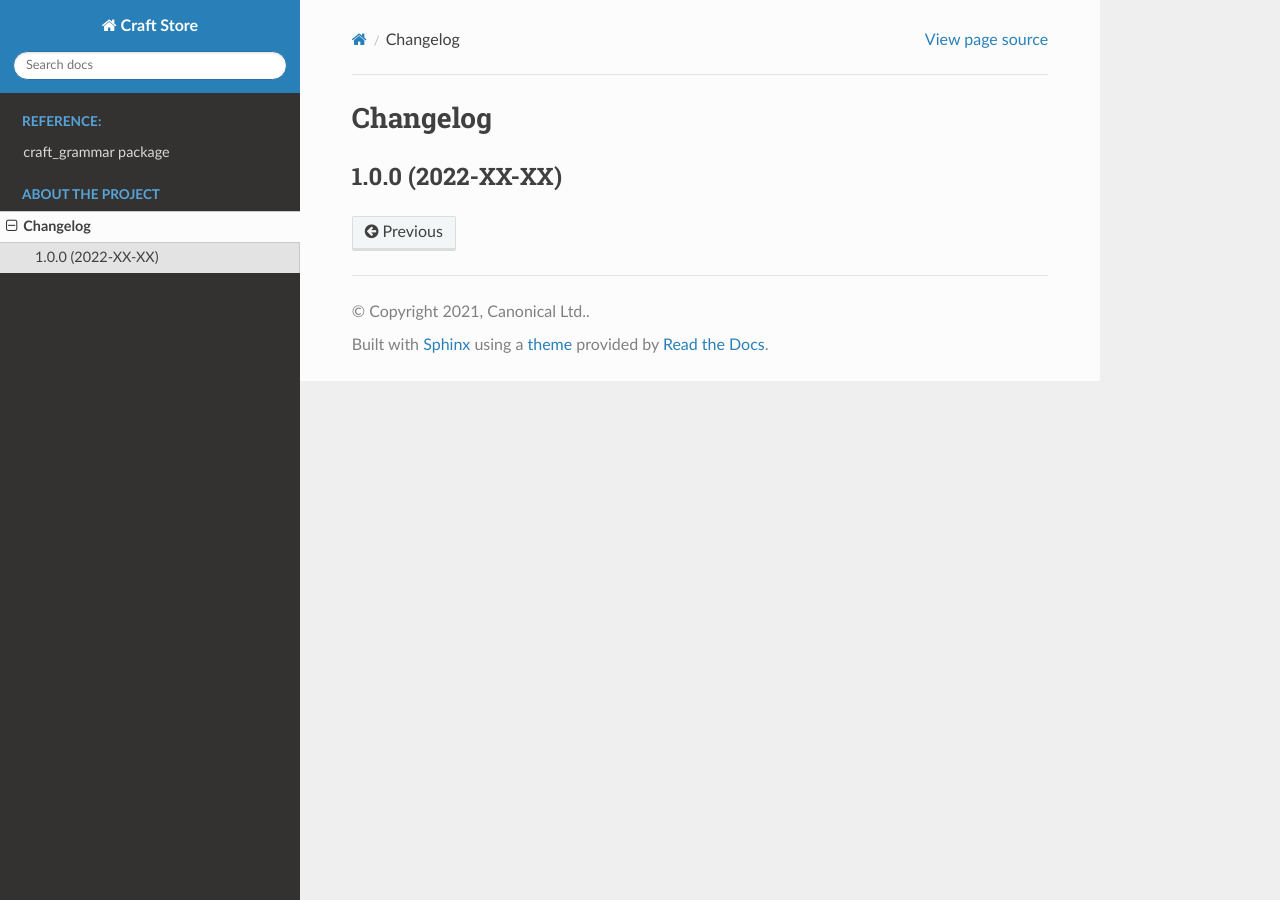
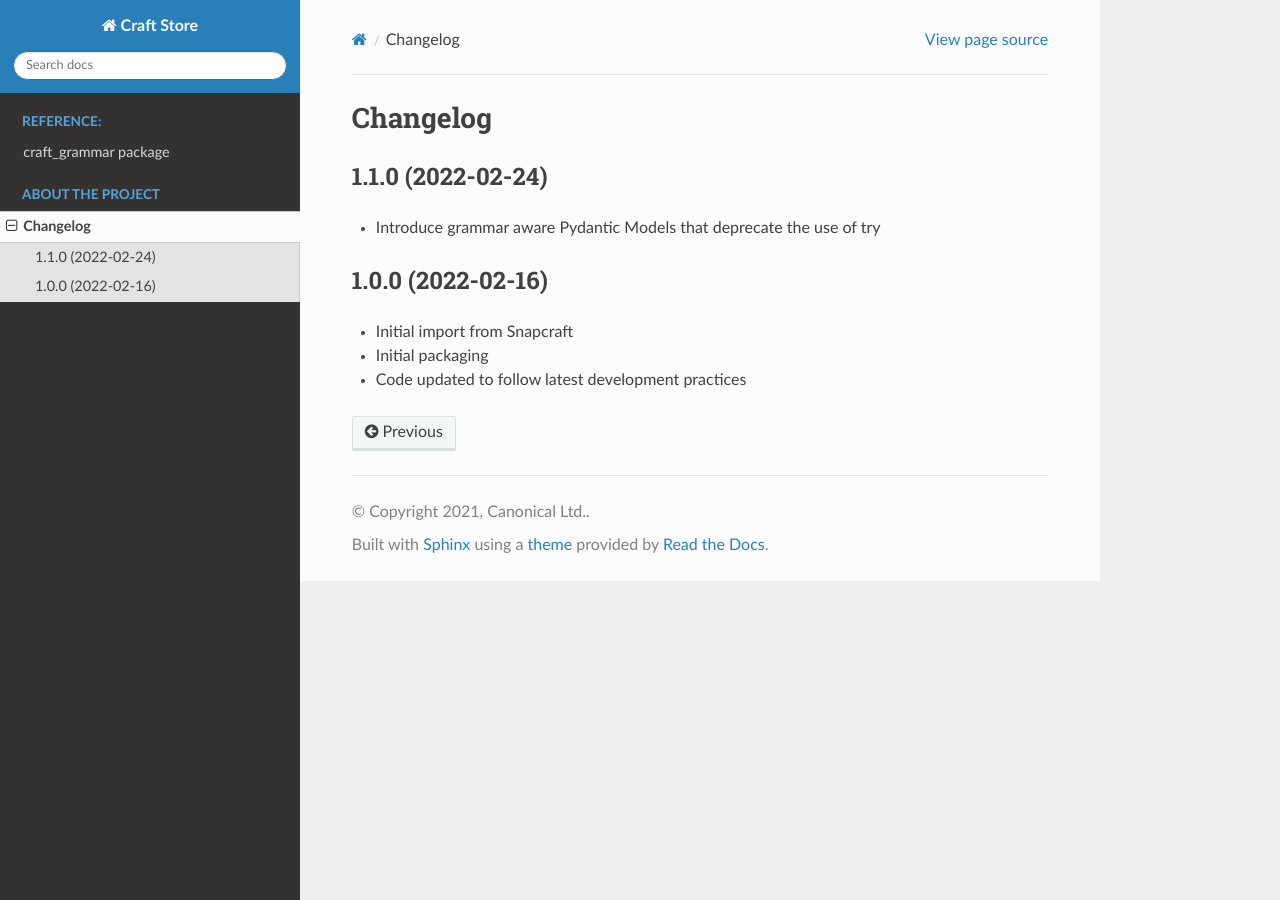
Before and after one commit to canonical/craft-grammar, a Sphinx documentation site: the page built from docs/changelog.rst, in a window 1280 px wide. Built offline with Sphinx 7.4.7 and the Read the Docs theme 2.0.0, drawn with Linux system fonts in a browser that asks for light colours.

Commit message:
Release 1.1.0
Signed-off-by: Sergio Schvezov <sergio.schvezov@canonical.com>

```diff
--- a/craft_grammar/__init__.py
+++ b/craft_grammar/__init__.py
@@ -17,7 +17,7 @@
 
 """Enhance part definitions with advanced grammar."""
 
-__version__ = "1.0.0"
+__version__ = "1.1.0"
 
 
 from . import errors
--- a/docs/changelog.rst
+++ b/docs/changelog.rst
@@ -2,5 +2,14 @@
 Changelog
 *********
 
-1.0.0 (2022-XX-XX)
+1.1.0 (2022-02-24)
 ------------------
+
+- Introduce grammar aware Pydantic Models that deprecate the use of try
+
+1.0.0 (2022-02-16)
+------------------
+
+- Initial import from Snapcraft
+- Initial packaging
+- Code updated to follow latest development practices
```
